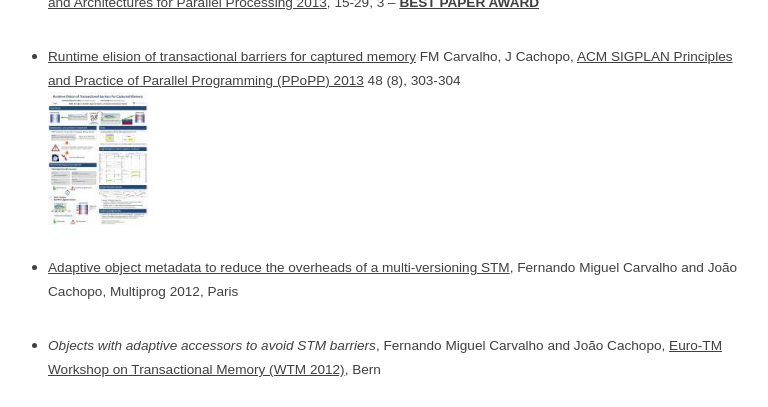
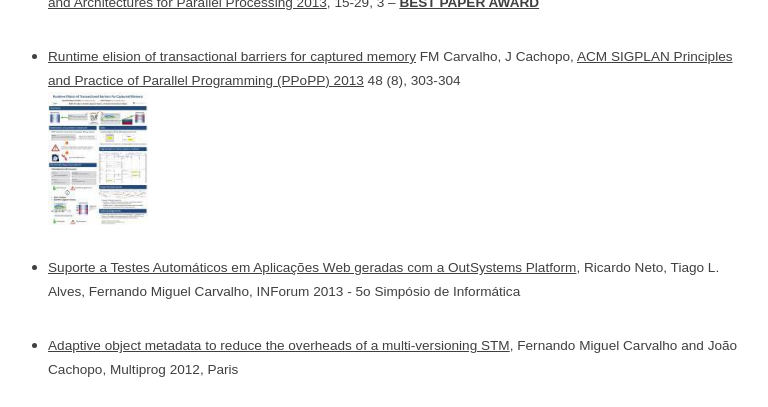
Before and after one commit to fmcarvalho/fmcarvalho.github.io, a Jekyll site: the page built from r&d.markdown, in a window 1280 px wide and 900 px high, scrolled down 1463 px, cut to the strip 0-407 px from the top of the window. Shown: the whole strip, without its empty margins (257-1025 px from the left). Built offline with Jekyll 4.4.1, drawn with Linux system fonts in a browser that asks for light colours; nearby versions of some CDN libraries.

Commit message:
Add inforum article of 2013

```diff
--- a/r&d.markdown
+++ b/r&d.markdown
@@ -50,6 +50,9 @@
 2013](http://www.sigplan.org/Conferences/PPOPP/) 48 (8), 303-304
 <a href="\img\my-papers\ppopp2327-carvalho-poster.pdf" type="_blank"><img src="/img/my-papers/ppopp2327-carvalho-poster-thumb.jpg" width="100"></a>
 
+* <small>[Suporte a Testes Automáticos em Aplicações Web geradas com a OutSystems Platform](http://repositorio.ipl.pt/handle/10400.21/3236),
+Ricardo Neto, Tiago L. Alves, Fernando Miguel Carvalho, INForum 2013 - 5o Simpósio de Informática</small>
+
 * <small>[Adaptive object metadata to reduce the overheads of a multi-versioning STM](\img\my-papers\Multiprog12-fmc.pdf),
 Fernando Miguel Carvalho and João Cachopo, Multiprog 2012, Paris</small>
 
```
Also changed, not shown: 1 other file.
